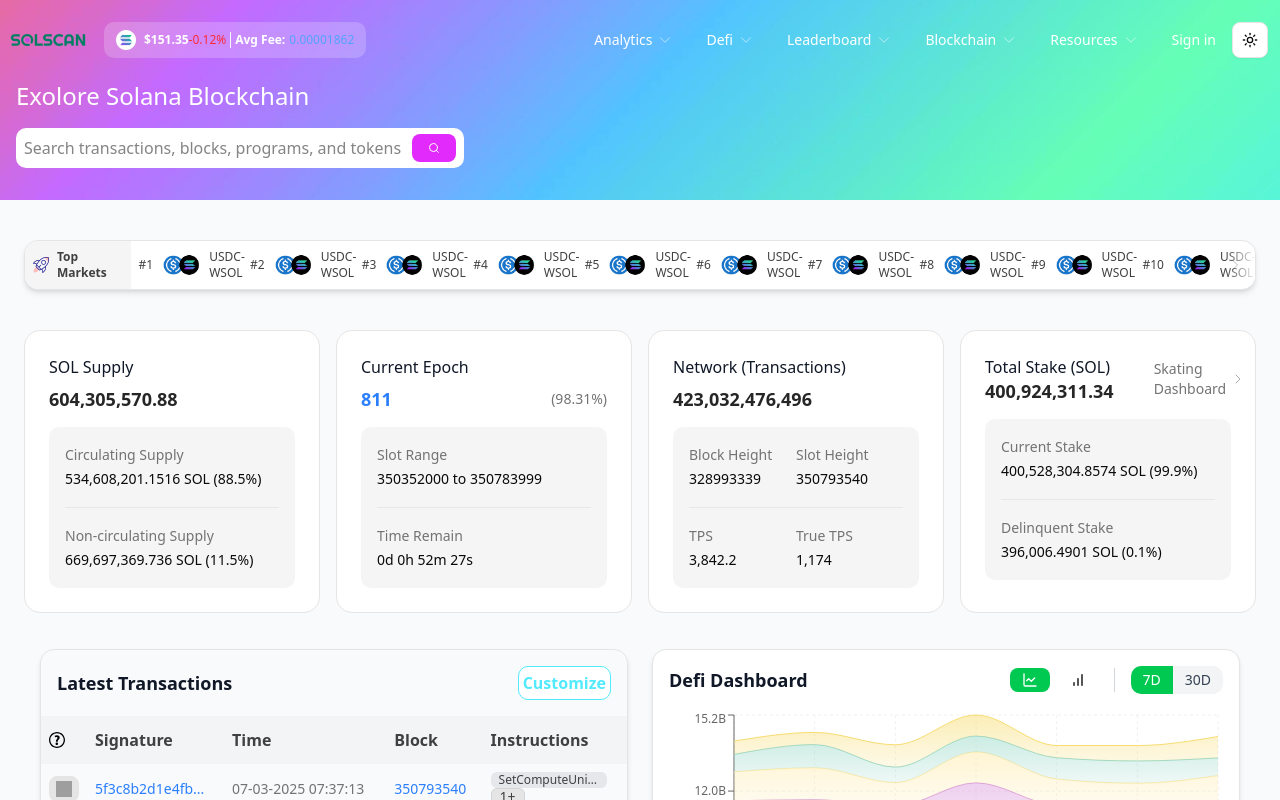
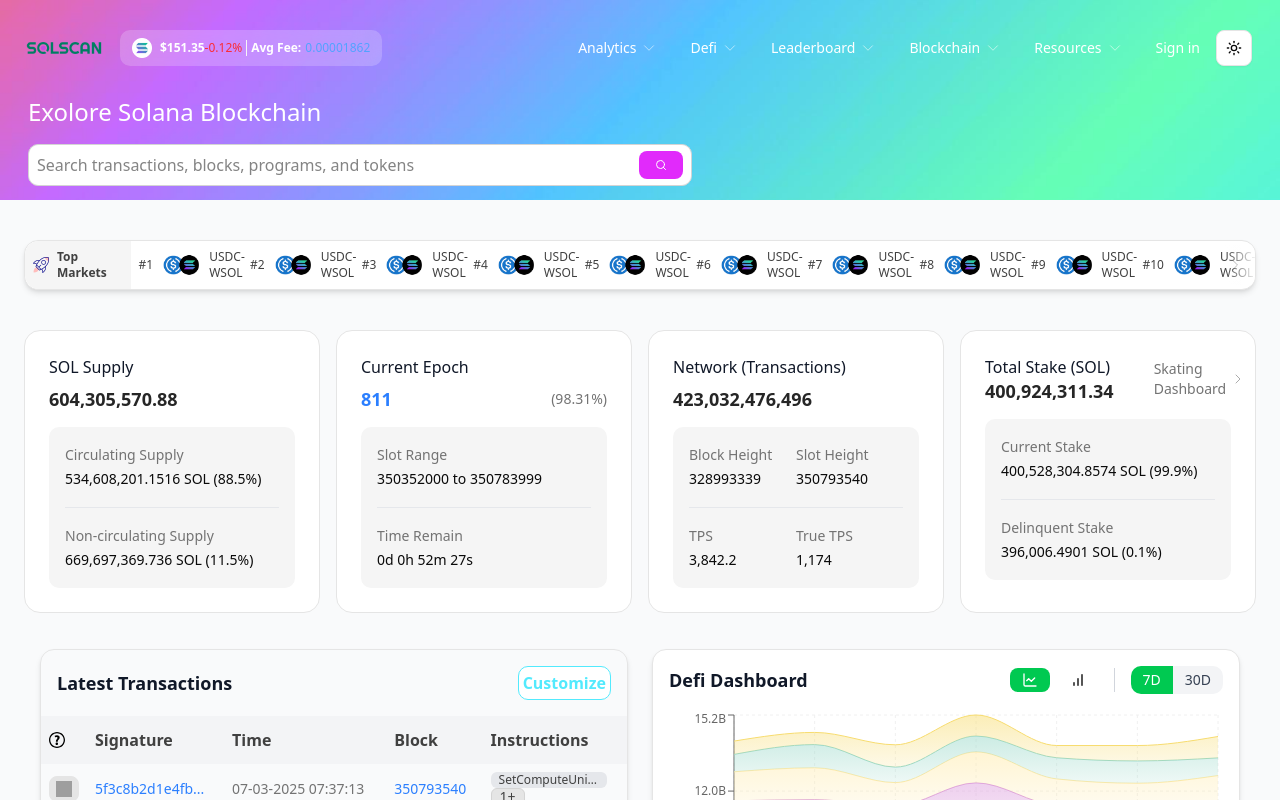
Before and after one commit to BanhNg2005/solscan-v1, a Next.js app: page / in a window 1280 px wide. Shown: the top 800 px of the page. Built offline with nearby package versions, Linux system fonts and the light colour scheme; grey boxes are pictures that could not be loaded.

Commit message:
fixed the search bar to extend it and line it up with the header

```diff
--- a/src/components/Header.tsx
+++ b/src/components/Header.tsx
@@ -21,11 +21,15 @@
 
   return (
 
+    <div className="bg-[url('/background.jpg')] bg-cover bg-center bg-no-repeat w-full">
+      <div className="min-h-[200px] w-full shrink-0">
+        {/* <div className="my-0 mx-auto max-w-7xl px-4 md:px-6 2xl:px-0 flex-col md:flex items-center"> */}
+        <div className="my-0 mx-auto max-w-full px-4 md:px-6 2xl:px-0 2xl:max-w-[1400px]">
+
           <div className="flex flex-col gap-0 items-stretch justify-start h-full w-full">
             <div className="flex flex-col gap-0 items-stretch justify-start w-full">
-          <div className="bg-[url('/background.jpg')] bg-cover bg-center bg-no-repeat min-h-[200px]">
 
-      <header className="flex items-center justify-between px-2">
+              <header className="flex items-center justify-between py-2">
                 <div className="flex items-center gap-4">
                   <Link href="/">
                     <Image
@@ -57,7 +61,7 @@
                   </div>
                 </div>
 
-        <div className="flex gap-1 flex-row items-center justify-start flex-wrap">
+                <div className="flex gap-1 flex-row items-center justify-start flex-wrap ">
                   <div role="menubar" className="h-10 items-center px-1 hidden sm:flex" data-orientation="horizontal">
                     {/* Analytics Dropdown */}
                     <DropdownMenu>
@@ -425,13 +429,18 @@
                   </div>
                 </div>
               </header>
+              <div className="flex flex-row flex-wrap justify-start grow-0 shrink-0">
+                <div className="max-w-2xl w-full my-0 px-1 flex">
 
-      <div className="px-4 text-left">
+                    <div className="items-stretch justify-start max-w-2xl w-full">
+
                         <h1 className="text-2xl font-medium not-italic mb-4 text-white flex-auto">Exolore Solana Blockchain</h1>
-        <div className="relative flex items-center w-full max-w-md">
+                        <div className="w-full h-11 relative">
+                          <div className="flex gap-1 flex-row items-center justify-start bg-neutral-100 rounded-lg w-full z-20 border border-neutral-300 absolute">
+                                <div className="grid items-center gap-2 w-full">
                                     <input
                                       type="text"
-            className="w-full p-2 border font-medium rounded-lg focus:outline-none focus:ring-2 focus:ring-blue-500 bg-white border-none pr-12"
+                                      className="w-full p-2 border font-medium rounded-lg focus:outline-none focus:ring-0 focus:border-neutral-100 bg-white border-none pr-12"
                                       value={search}
                                       onChange={(e) => setSearch(e.target.value)}
                                       placeholder="Search transactions, blocks, programs, and tokens"
@@ -447,7 +456,13 @@
                                       </Link>
                                     </button>
                                 </div>
+                          </div>
+                        </div>
+                    </div>
+                </div>
 
+              </div>
+            </div>
           </div>
         </div>
       </div>
```
Lines whose indentation alone changed are shown as unchanged.
